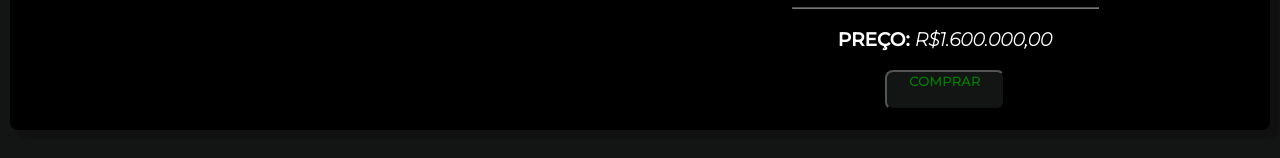
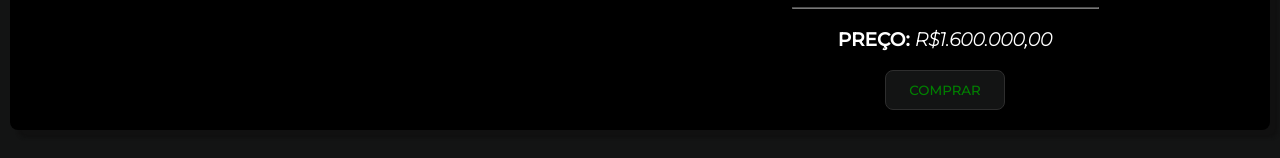
Before and after one commit to arthurm9/car-shop-page, a plain HTML site: page pagina1/pg1.html in a window 1280 px wide. Shown: the part 558-716 px from the top of the page. Drawn offline with Linux system fonts and the light colour scheme.

Commit message:
:lipstick: personalize buttons (20/05/2022)

```diff
--- a/pagina1/pg1.css
+++ b/pagina1/pg1.css
@@ -26,6 +26,7 @@ body {
   margin: auto;
 }
 a {
+
   text-decoration: none;
   color: white;
 }
@@ -107,8 +108,11 @@ nav ul {
   background-color: #131414;
   color: green;
   margin: auto;
+  align-items: center;
   display: flex;
   text-align: center;
+  border: 1px solid #2e2e2e;
+  cursor: pointer;
 }
 .audir8 {
   border-radius: 8px;
--- a/pagina2/pg2.css
+++ b/pagina2/pg2.css
@@ -107,8 +107,11 @@ nav ul {
   background-color: #131414;
   color: green;
   margin: auto;
+  align-items: center;
   display: flex;
   text-align: center;
+  border: 1px solid #2e2e2e;
+  cursor: pointer;
 }
 .audir8 {
   border-radius: 8px;
--- a/pagina3/pg3.css
+++ b/pagina3/pg3.css
@@ -107,8 +107,11 @@ nav ul {
   background-color: #131414;
   color: green;
   margin: auto;
+  align-items: center;
   display: flex;
   text-align: center;
+  border: 1px solid #2e2e2e;
+  cursor: pointer;
 }
 .audir8 {
   border-radius: 8px;
--- a/style.css
+++ b/style.css
@@ -189,8 +189,6 @@ footer img {
   width: 30px;
   height: 30px;
 }
-.twitter {
-}
 
 /* HOVER'S */
 .car1:hover {
```
